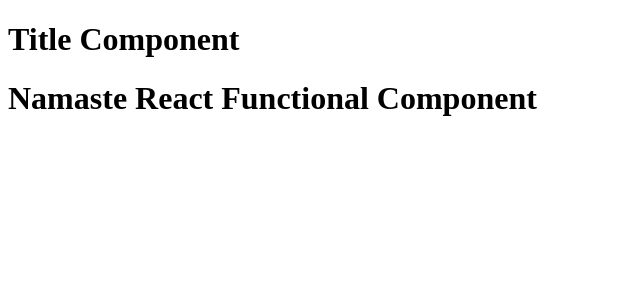
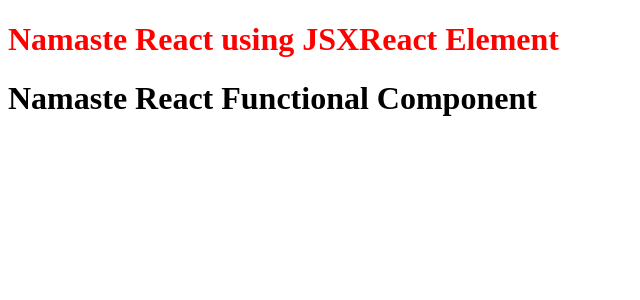
Before and after one commit to pushpendersingh97/Namaste-react, a React (Vite) app: page / in a window 1280 px wide. Shown: the top 300 px of the page, without its empty margins (0-640 px from the left). Built offline with nearby package versions, Linux system fonts and the light colour scheme.

Commit message:
Episode 3: Laying the foundation

```diff
--- a/App.js
+++ b/App.js
@@ -2,9 +2,13 @@
 import ReactDOM from "react-dom/client";
 
 // React Element
-const heading = (
-  <h1 id="heading" className="head" tavIndex="5">
+const elem = <span>React Element</span>
+
+const title = (
+  <h1 id="heading" className="head" tabIndex="5">
     Namaste React using JSX
+
+    {elem}
   </h1>
 );
 
@@ -18,7 +22,8 @@
 const HeadingComponent = () => {
   return (
     <div id="container">
-      <TitleComponent />
+      {/* <TitleComponent /> */}
+      { title }
       <h1>Namaste React Functional Component</h1>
     </div>
   )
```
